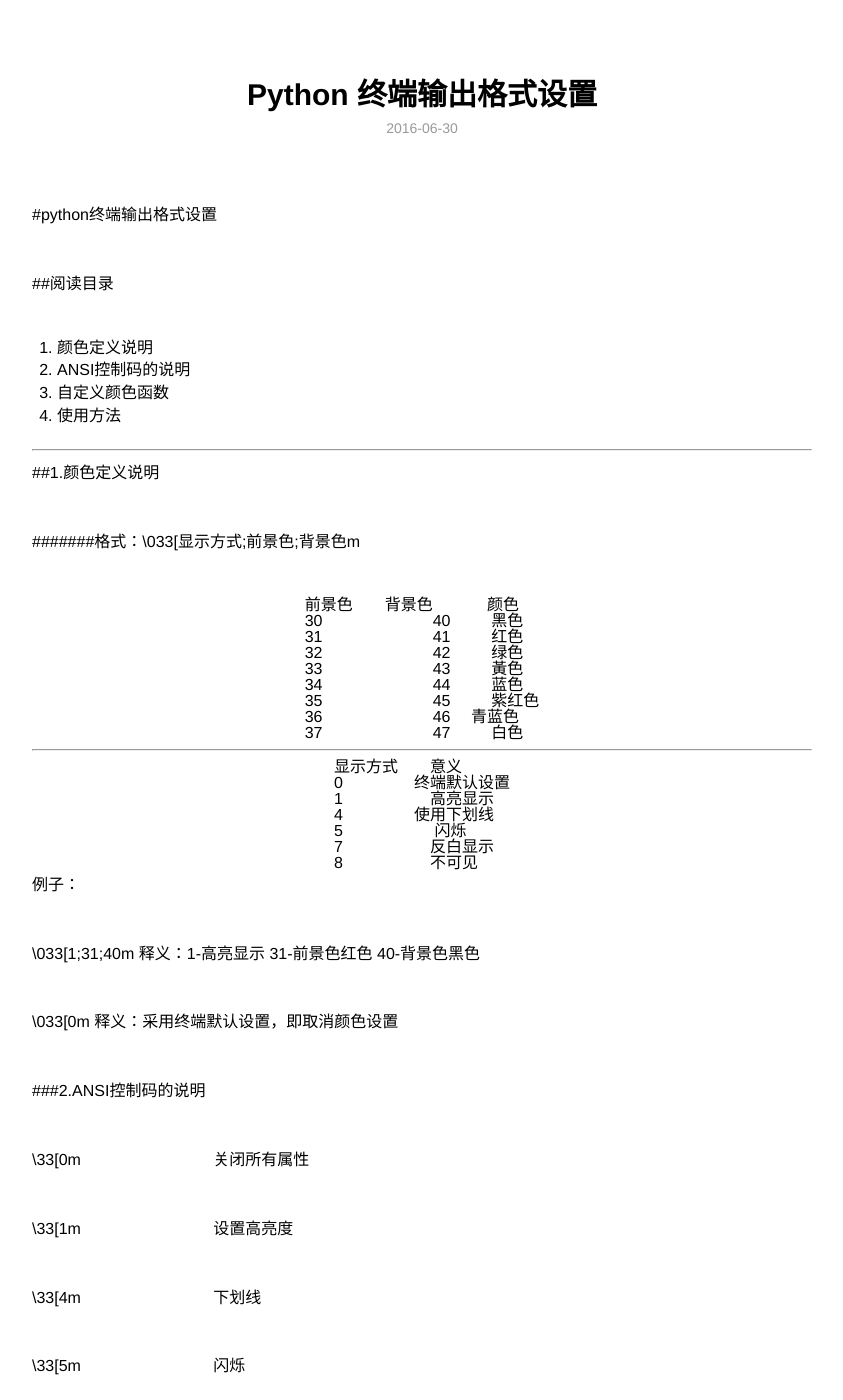
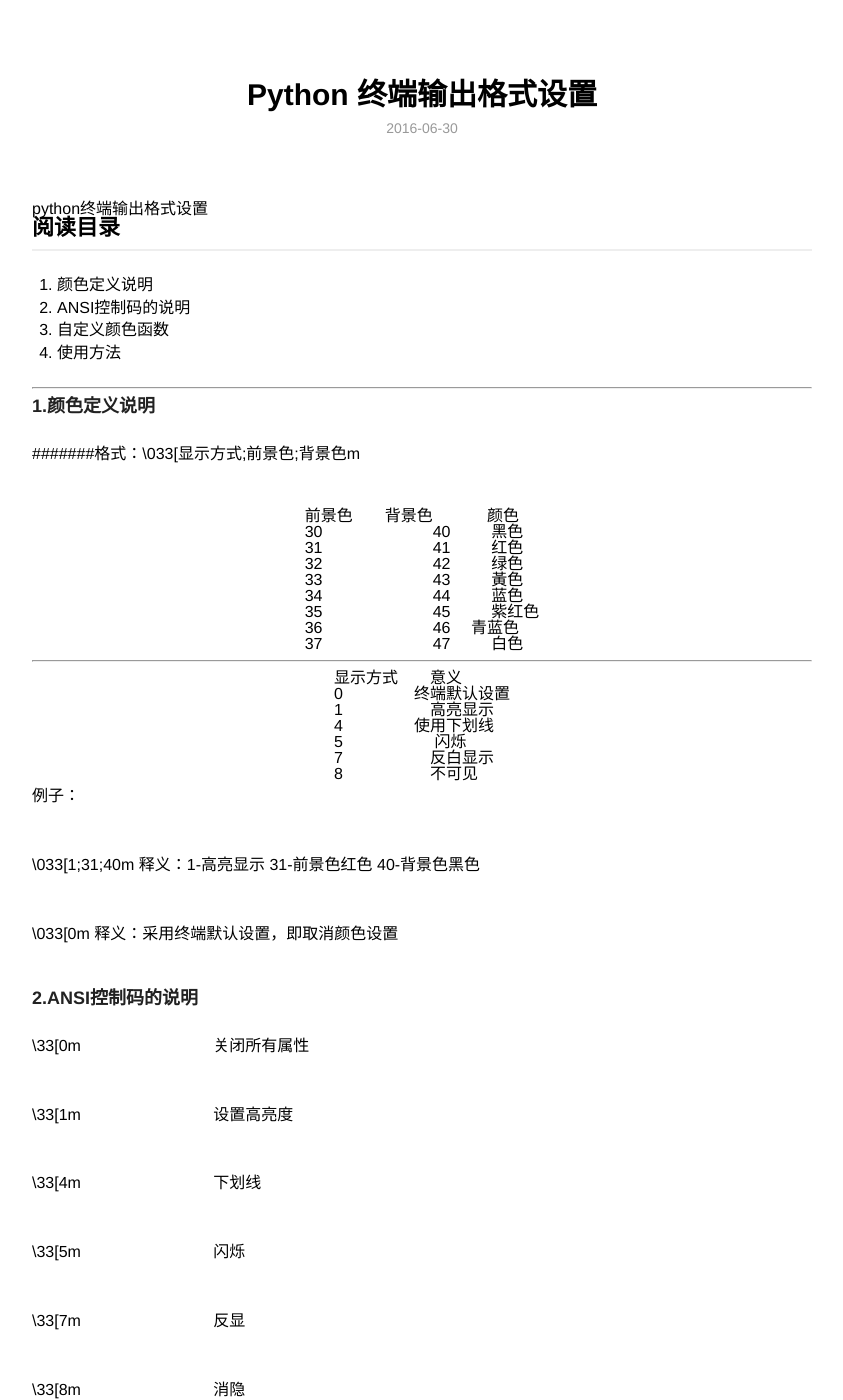
Before and after one commit to MagicPwn/magicpwn.github.io, a Jekyll site: the page built from _posts/2016-06-30-Python-command-line-format-settings.md, in a window 1280 px wide and 1400 px high. Shown: the whole window, without its empty margins (218-1061 px from the left). Built offline with Jekyll 4.4.1, drawn with Linux system fonts in a browser that asks for light colours; some of the changed text lies outside the part shown.

````diff
--- a/_posts/2016-06-30-Python-command-line-format-settings.md
+++ b/_posts/2016-06-30-Python-command-line-format-settings.md
@@ -6,9 +6,9 @@ category: blog
 ---
 
 
-#python终端输出格式设置
+# python终端输出格式设置
 
-##阅读目录
+## 阅读目录
 
 1. 颜色定义说明
 2. ANSI控制码的说明
@@ -17,7 +17,7 @@ category: blog
 
 ***
 
-##1.颜色定义说明
+### 1.颜色定义说明
 
 #######格式：\033[显示方式;前景色;背景色m
 
@@ -57,7 +57,7 @@ category: blog
 
 \033[0m  释义：采用终端默认设置，即取消颜色设置
 
-###2.ANSI控制码的说明
+### 2.ANSI控制码的说明
 
 \33[0m 　　　　　　　　关闭所有属性
 
@@ -98,7 +98,7 @@ category: blog
 \33[?25h 　　　　　　　 显示光标
 
 
-###3.自定义颜色函数
+### 3.自定义颜色函数
 
 
 ```python
````
